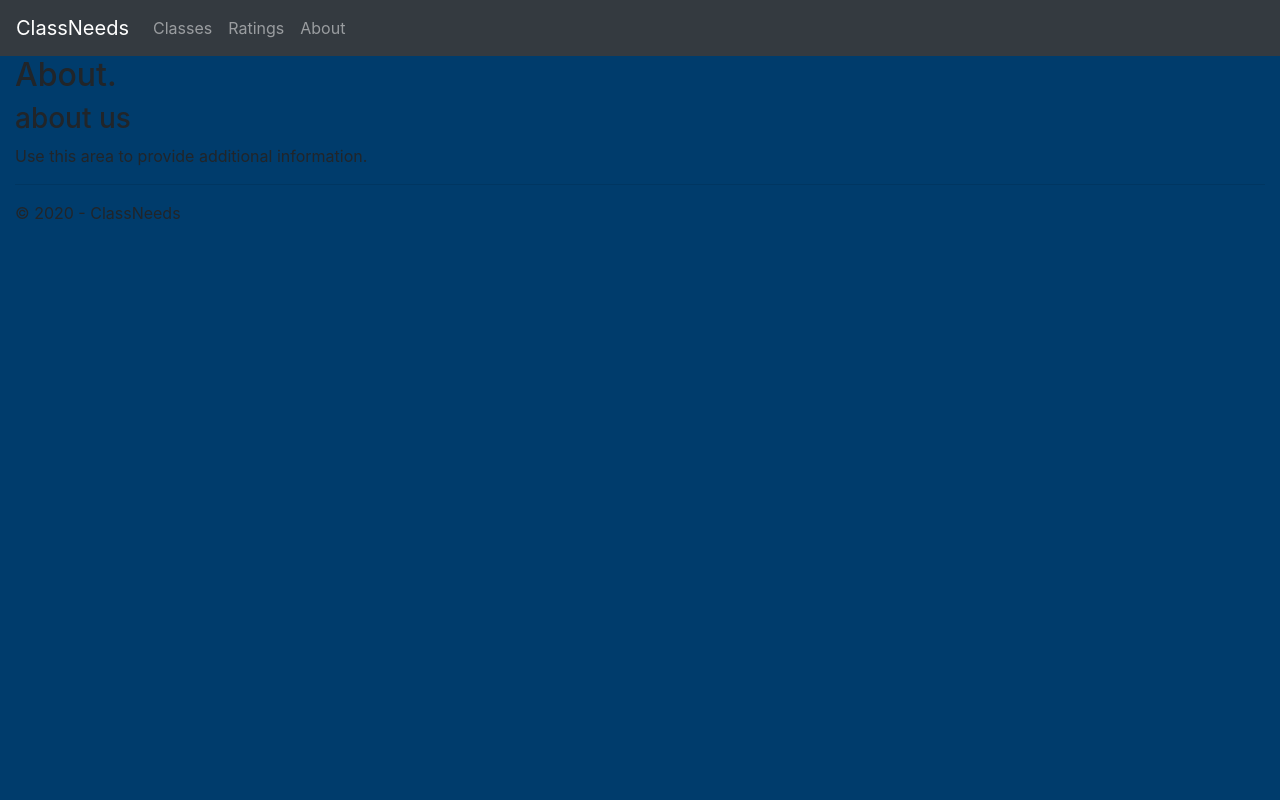
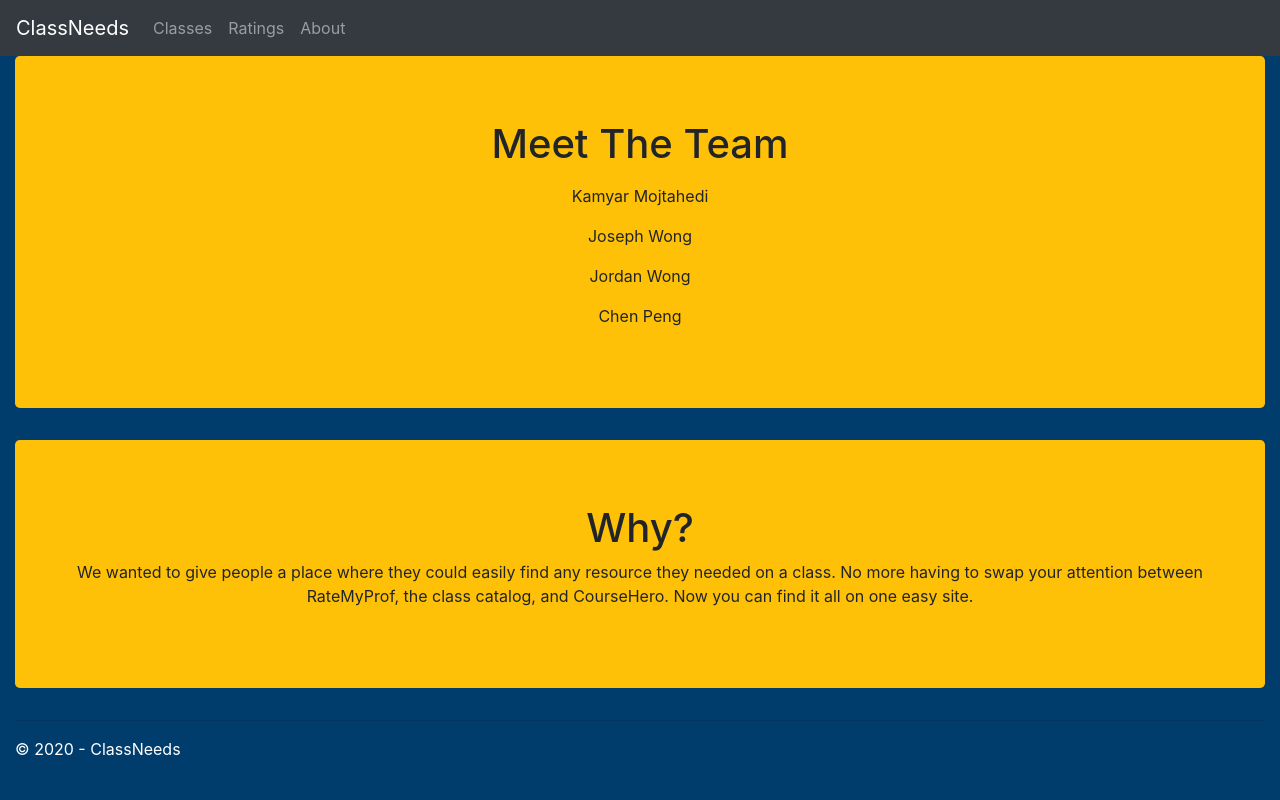
Before and after one commit to Error808/ClassNeeds, a Flask app: page /About in a window 1280 px wide. Run offline with Flask 2, Linux system fonts and the light colour scheme; some libraries are stand-ins or nearby versions.

Commit message:
Made visual changes to main, about pg

```diff
--- a/ClassNeeds/__init__.py
+++ b/ClassNeeds/__init__.py
@@ -246,8 +246,8 @@ def About():
     return render_template(
         'about.html',
         title='About',
-        year=datetime.now().year,
-        message='about us'
+        #message='about us',
+        year=datetime.now().year
     )
 
 @app.route('/ClassInfo')
@@ -256,12 +256,7 @@ def ClassInfo():
         'classDetails.html',
         message = data,
         title = "title"
-
-        )
-
-
-
-
+    )
 
 @app.route('/upload', methods = ['POST'])
 def upload():
--- a/ClassNeeds/templates/about.html
+++ b/ClassNeeds/templates/about.html
@@ -2,8 +2,29 @@
 
 {% block content %}
 
-<h2>{{ title }}.</h2>
-<h3>{{ message }}</h3>
+<div class="jumbotron bg-warning text-center">
+    <h1>Meet The Team</h2>
 
-<p>Use this area to provide additional information.</p>
+    <div class="m-3">
+        Kamyar Mojtahedi
+    </div>
+
+    <div class="m-3">
+        Joseph Wong
+    </div>
+
+    <div class="m-3">
+        Jordan Wong
+    </div>
+
+    <div class="m-3">
+        Chen Peng
+    </div>
+</div>
+
+<div class="jumbotron bg-warning text-center">
+    <h1>Why?</h1>
+    <p>We wanted to give people a place where they could easily find any resource they needed on a class. No more having to swap your attention between RateMyProf, the class catalog, and CourseHero. Now you can find it all on one easy site.</p>
+</div>
+
 {% endblock %}
--- a/ClassNeeds/templates/layout.html
+++ b/ClassNeeds/templates/layout.html
@@ -34,7 +34,7 @@
         {% block content %}{% endblock %}
         <hr />
         <footer>
-            <p>&copy; {{ year }} - ClassNeeds </p>
+            <p class="text-white">&copy; {{ year }} - ClassNeeds </p>
         </footer>
     </div>
 
```
Also changed, not shown: ClassNeeds/templates/index.html (+23 -23 lines).
